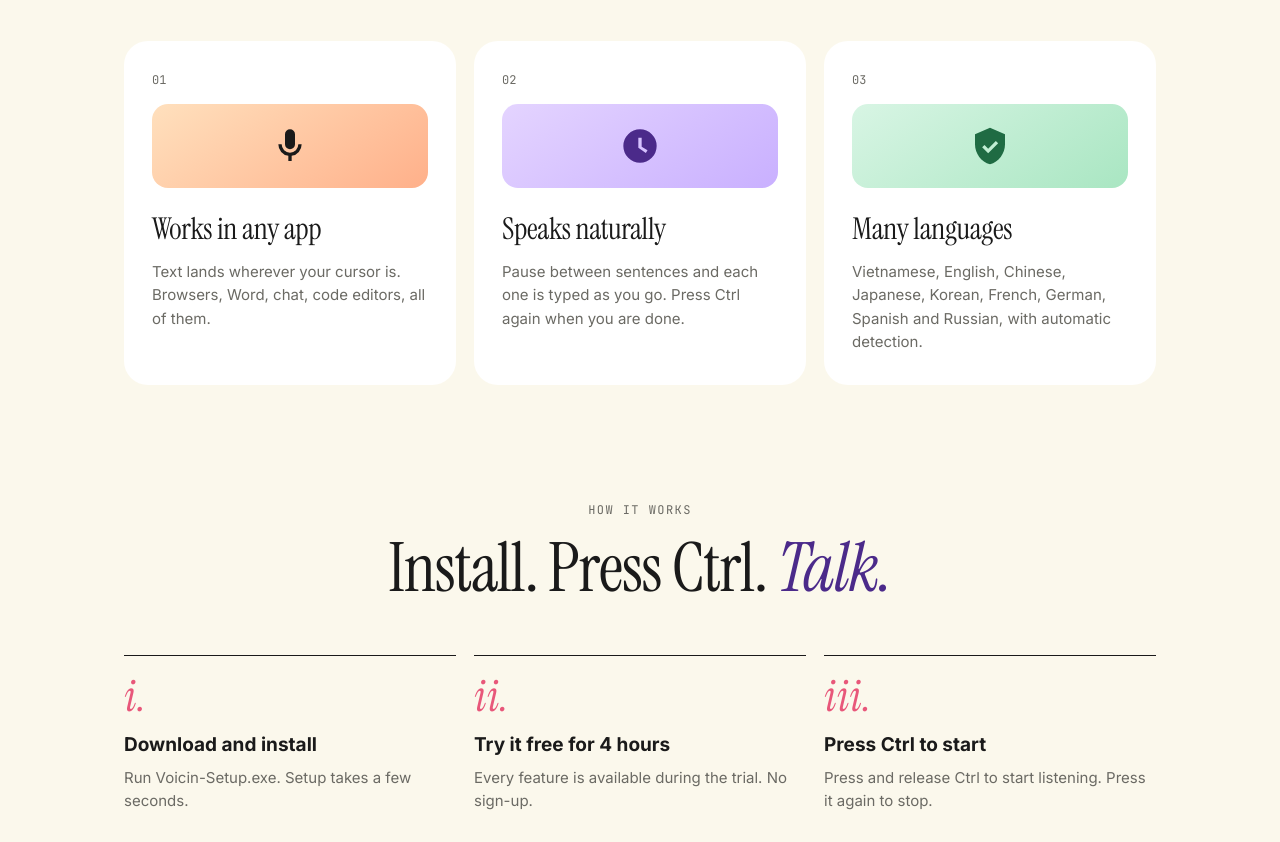
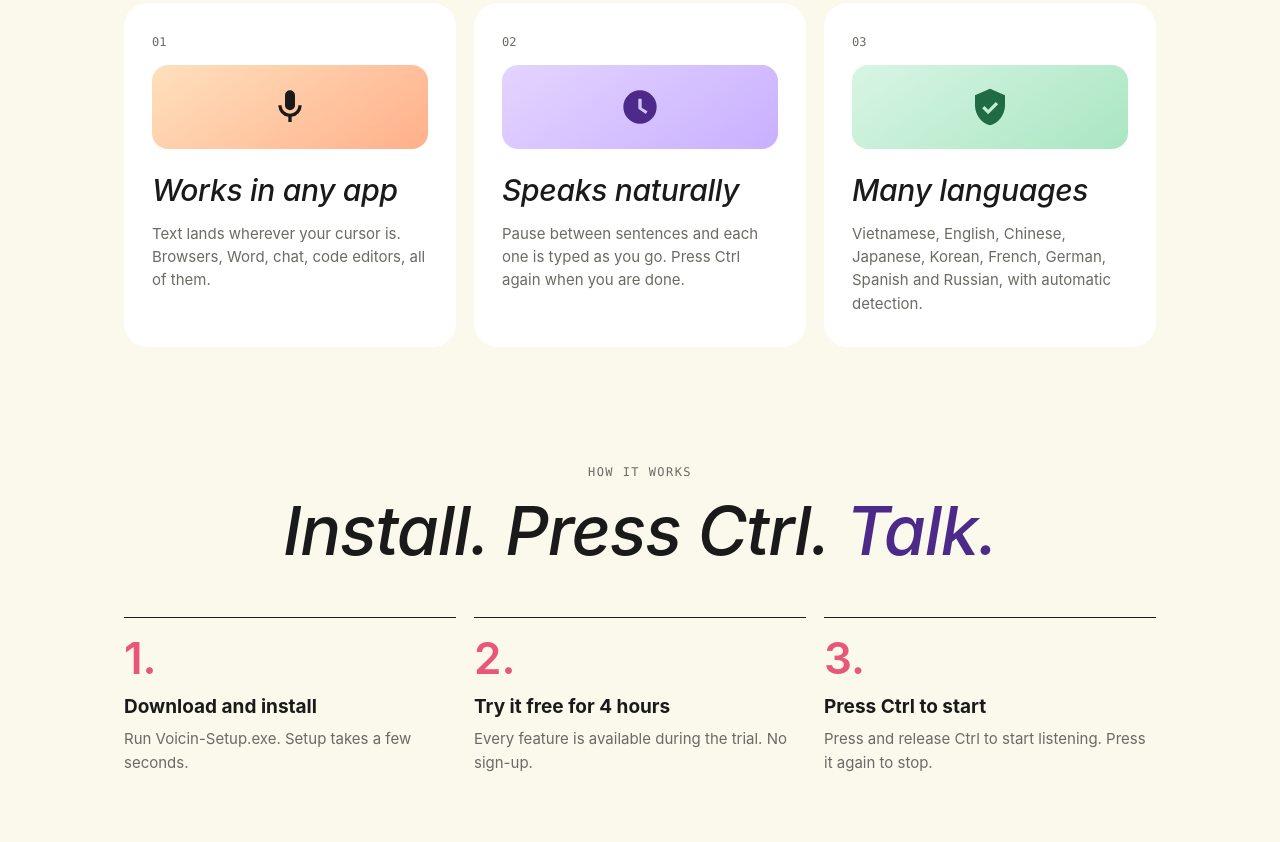
Before and after one commit to theblacknull/voicin, a website: page public/index.html in a window 1280 px wide. Shown: the part 1418-2260 px from the top of the page. Drawn offline with Linux system fonts and the light colour scheme.

Commit message:
Landing page: SF italic type, numbered steps, Dragon Anywhere in comparison, remove announcement bar
Co-Authored-By: Claude Haiku 5.5 <noreply@anthropic.com>

```diff
--- a/public/index.html
+++ b/public/index.html
@@ -5,9 +5,6 @@
 <meta name="viewport" content="width=device-width, initial-scale=1">
 <title>Voicin: Your voice, typed anywhere</title>
 <meta name="description" content="Voicin is voice input for any Windows app. Speak, and your words appear at the cursor. Free to download, $10 lifetime license.">
-<link rel="preconnect" href="https://fonts.googleapis.com">
-<link rel="preconnect" href="https://fonts.gstatic.com" crossorigin>
-<link href="https://fonts.googleapis.com/css2?family=Instrument+Serif:ital@0;1&family=Inter:wght@400;500;600;700&family=JetBrains+Mono:wght@400;500&display=swap" rel="stylesheet">
 <style>
   :root {
     --cream: #fbf8ec;
@@ -22,9 +19,9 @@
     --blue: #3b5bdb;
     --green: #2f9e5b;
     --red: #d6453d;
-    --serif: "Instrument Serif", Georgia, serif;
-    --sans: "Inter", -apple-system, "Segoe UI", system-ui, sans-serif;
-    --mono: "JetBrains Mono", ui-monospace, Consolas, monospace;
+    --serif: "SF Pro Display", "SF Pro Text", -apple-system, "Segoe UI", system-ui, sans-serif;
+    --sans: "SF Pro Text", "SF Pro Display", -apple-system, "Segoe UI", system-ui, sans-serif;
+    --mono: "SF Mono", ui-monospace, Consolas, monospace;
   }
   * { box-sizing: border-box; }
   html { scroll-behavior: smooth; }
@@ -55,7 +52,7 @@
   /* Hero */
   .hero { position: relative; text-align: center; padding: 88px 0 0; overflow: hidden; }
   .hero .eyebrow { display: inline-flex; gap: 8px; align-items: center; padding: 6px 14px; border-radius: 999px; background: var(--paper); border: 1px solid var(--line); }
-  h1 { font-family: var(--serif); font-weight: 400; font-size: clamp(56px, 9vw, 104px); line-height: .98; letter-spacing: -2px; margin: 26px 0 22px; }
+  h1 { font-family: var(--serif); font-style: italic; font-weight: 500; font-size: clamp(56px, 9vw, 104px); line-height: .98; letter-spacing: -2px; margin: 26px 0 22px; }
   h1 em { font-style: italic; color: var(--lilac-ink); }
   .lede { font-size: 19px; color: var(--muted); max-width: 580px; margin: 0 auto 34px; }
   .cta { display: flex; gap: 12px; justify-content: center; flex-wrap: wrap; }
@@ -82,7 +79,7 @@
 
   section { padding: 96px 0; }
   .section-head { text-align: center; margin-bottom: 52px; }
-  h2 { font-family: var(--serif); font-weight: 400; font-size: clamp(42px, 6vw, 68px); line-height: 1.02; letter-spacing: -1.2px; margin: 14px 0 12px; }
+  h2 { font-family: var(--serif); font-style: italic; font-weight: 500; font-size: clamp(42px, 6vw, 68px); line-height: 1.02; letter-spacing: -1.2px; margin: 14px 0 12px; }
   h2 em { font-style: italic; color: var(--lilac-ink); }
   .sub { color: var(--muted); font-size: 18px; max-width: 560px; margin: 0 auto; }
 
@@ -91,7 +88,7 @@
   .feature { background: var(--paper); border-radius: 24px; padding: 30px 28px 32px; min-height: 240px; display: flex; flex-direction: column; }
   .feature .n { font-family: var(--mono); font-size: 12px; color: var(--muted); }
   .feature .glyph { height: 84px; margin: 14px 0 18px; border-radius: 16px; display: grid; place-items: center; }
-  .feature h3 { font-family: var(--serif); font-weight: 400; font-size: 30px; margin: 0 0 8px; letter-spacing: -.3px; }
+  .feature h3 { font-family: var(--serif); font-style: italic; font-weight: 500; font-size: 30px; margin: 0 0 8px; letter-spacing: -.3px; }
   .feature p { margin: 0; color: var(--muted); font-size: 15px; }
 
   /* Apps grid */
@@ -101,7 +98,7 @@
   /* Steps */
   .steps { display: grid; grid-template-columns: repeat(auto-fit, minmax(240px, 1fr)); gap: 18px; }
   .step { border-top: 1.5px solid var(--ink); padding-top: 18px; }
-  .step .n { font-family: var(--serif); font-style: italic; font-size: 44px; line-height: 1; color: var(--dusk); }
+  .step .n { font-family: var(--serif); font-style: normal; font-weight: 600; font-size: 44px; line-height: 1; color: var(--dusk); }
   .step h3 { font-size: 19px; margin: 12px 0 6px; }
   .step p { margin: 0; color: var(--muted); font-size: 15px; }
 
@@ -175,8 +172,6 @@
 </style>
 </head>
 <body>
-
-<div class="announce">Four hours free on every download. <a href="#buy">Get a lifetime license for $10 →</a></div>
 
 <nav>
   <div class="wrap">
@@ -267,9 +262,9 @@
       <h2>Install. Press Ctrl. <em>Talk.</em></h2>
     </div>
     <div class="steps">
-      <div class="step"><div class="n">i.</div><h3>Download and install</h3><p>Run Voicin-Setup.exe. Setup takes a few seconds.</p></div>
-      <div class="step"><div class="n">ii.</div><h3>Try it free for 4 hours</h3><p>Every feature is available during the trial. No sign-up.</p></div>
-      <div class="step"><div class="n">iii.</div><h3>Press Ctrl to start</h3><p>Press and release Ctrl to start listening. Press it again to stop.</p></div>
+      <div class="step"><div class="n">1.</div><h3>Download and install</h3><p>Run Voicin-Setup.exe. Setup takes a few seconds.</p></div>
+      <div class="step"><div class="n">2.</div><h3>Try it free for 4 hours</h3><p>Every feature is available during the trial. No sign-up.</p></div>
+      <div class="step"><div class="n">3.</div><h3>Press Ctrl to start</h3><p>Press and release Ctrl to start listening. Press it again to stop.</p></div>
     </div>
   </div>
 </section>
@@ -290,14 +285,14 @@
           <tr><td class="us">Voicin</td><td class="us">$10 one-time</td><td class="us"><span class="yes">Yes</span></td><td class="us">$0, lifetime</td></tr>
           <tr><td>Wispr Flow (Pro)</td><td>$15 / month, or $144 / year billed annually</td><td><span class="yes">Yes</span></td><td>$144 / year</td></tr>
           <tr><td>Dragon Professional Individual</td><td>About $300 one-time</td><td><span class="yes">Yes</span></td><td>$300 once, plus upgrades</td></tr>
-          <tr><td>Windows Voice Typing (Win+H)</td><td>Free, built in</td><td><span class="yes">Yes</span></td><td>$0</td></tr>
+          <tr><td>Dragon Professional Anywhere</td><td>$55 / month</td><td><span class="yes">Yes</span></td><td>$660 / year, every year</td></tr>
         </tbody>
       </table>
     </div>
     <p class="fine">Prices from public listings in 2026 and may change. Sources:
       <a href="https://www.eesel.ai/blog/wispr-flow-pricing" target="_blank" rel="noopener">Wispr Flow</a>,
       <a href="https://www.capterra.com/p/251641/Dragon-Professional-Individual/" target="_blank" rel="noopener">Dragon</a>,
-      <a href="https://www.thewindowsclub.com/how-to-use-voice-typing-tool-windows-11" target="_blank" rel="noopener">Windows Voice Typing</a>.</p>
+      <a href="https://usevoicy.com/blog/dragon-dictation-pricing" target="_blank" rel="noopener">Dragon Professional Anywhere</a>.</p>
   </div>
 </section>
 
```
